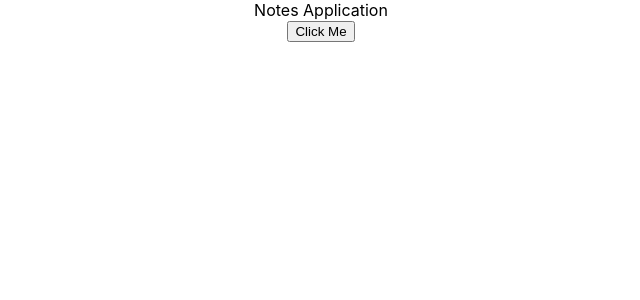
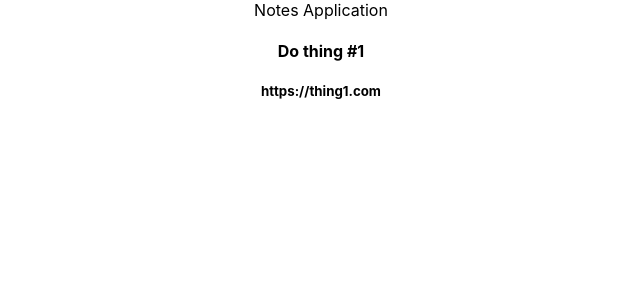
Before and after one commit to DeepakBarwal/mern-notes-frontend, a React (Create React App) app: page / in a window 1280 px wide. Shown: the top 300 px of the page, without its empty margins (319-959 px from the left). Built offline with nearby package versions, Linux system fonts and the light colour scheme; the HTML template or start-up script is replaced by a standard one.

Commit message:
rendering DUMMY_NOTES the first time App component renders, using useEffect

```diff
--- a/src/App.tsx
+++ b/src/App.tsx
@@ -1,27 +1,34 @@
 import './App.css';
-import axios from 'axios';
-import { useState } from 'react';
+// import axios from 'axios';
+import { useEffect, useState } from 'react';
+import DUMMY_NOTES from './DUMMY_NOTES';
 
 function App() {
-  const [notesList, setNotesList] = useState<any[]>([]);
+  const [notesList, setNotesList] = useState<Array<any>>([]);
 
-  const getNotes = async () => {
-    try {
-      const response = await axios.get(
-        `http://localhost:5000/notes`
-      );
-      setNotesList(response.data.notes);
-    } catch (error) {
-      console.error(error);
-    }
-  }
+  useEffect(() => {
+    setNotesList(DUMMY_NOTES);
+  }, []);
+
+  // const getNotes = async () => {
+  //   try {
+  //     const response = await axios.get(
+  //       `http://localhost:5000/notes`
+  //     );
+  //     setNotesList(response.data.notes);
+  //   } catch (error) {
+  //     console.error(error);
+  //   }
+  // };
+
+  console.log(notesList);
 
   return (
     <div className="App">
       <div>Notes Application</div>
-      <div>
+      {/* <div>
         <button onClick={getNotes}>Click Me</button>
-      </div>
+      </div> */}
       <div>
         <h4>{notesList[0]?.text}</h4>
         <h5>{notesList[0]?.link}</h5>
```
